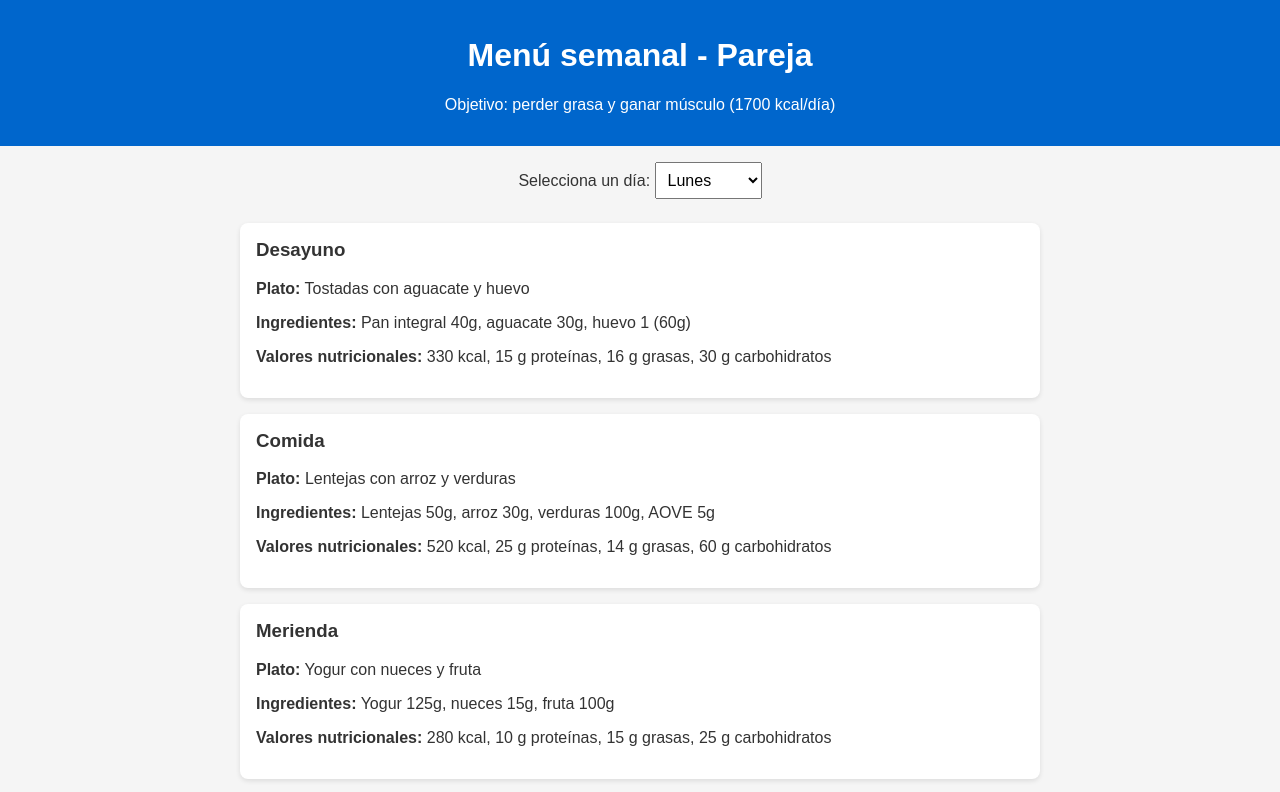
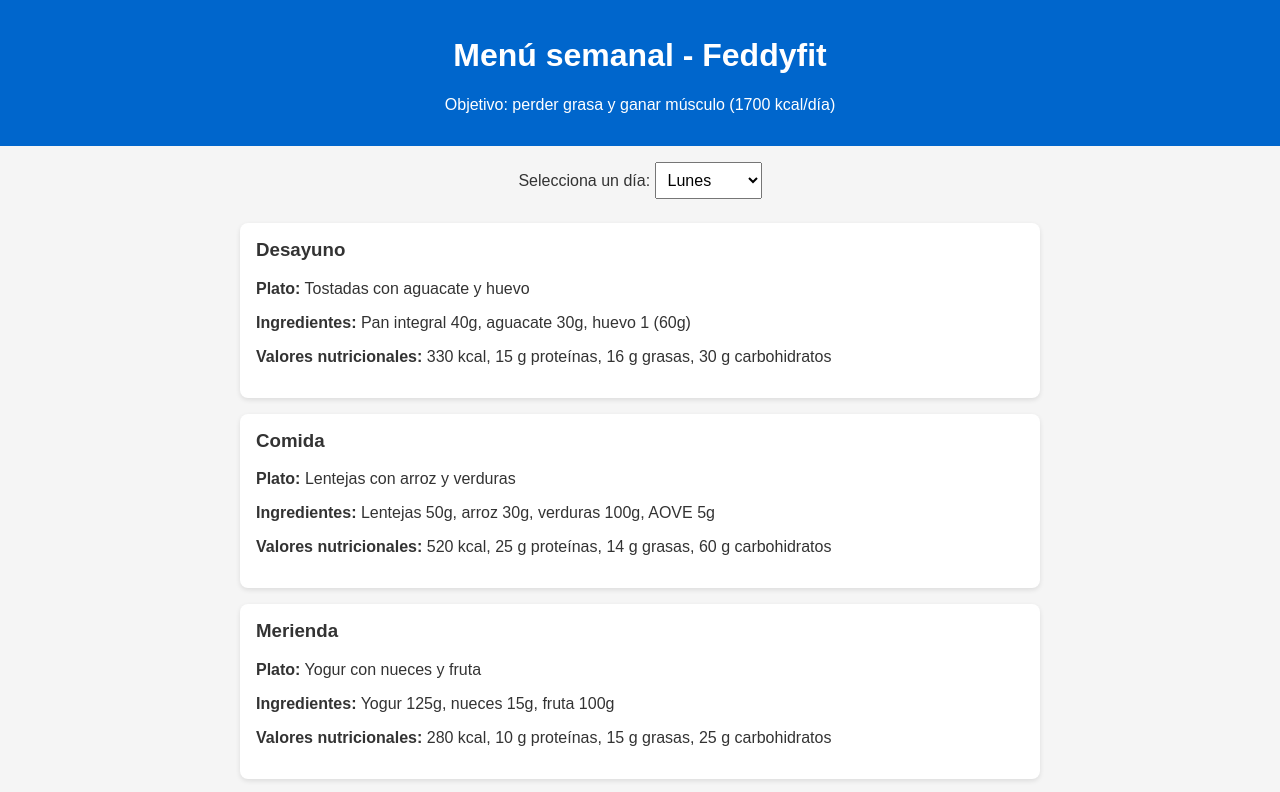
Before and after one commit to busorz/menu_fede_v1, a plain HTML site: page index.html in a window 1280 px wide. Shown: the top 792 px of the page. Drawn offline with Linux system fonts and the light colour scheme.

Commit message:
Update index.html

```diff
--- a/index.html
+++ b/index.html
@@ -50,7 +50,7 @@
 </head>
 <body>
   <header>
-    <h1>Menú semanal - Pareja</h1>
+    <h1>Menú semanal - Feddyfit</h1>
     <p>Objetivo: perder grasa y ganar músculo (1700 kcal/día)</p>
   </header>
   <main>
```
